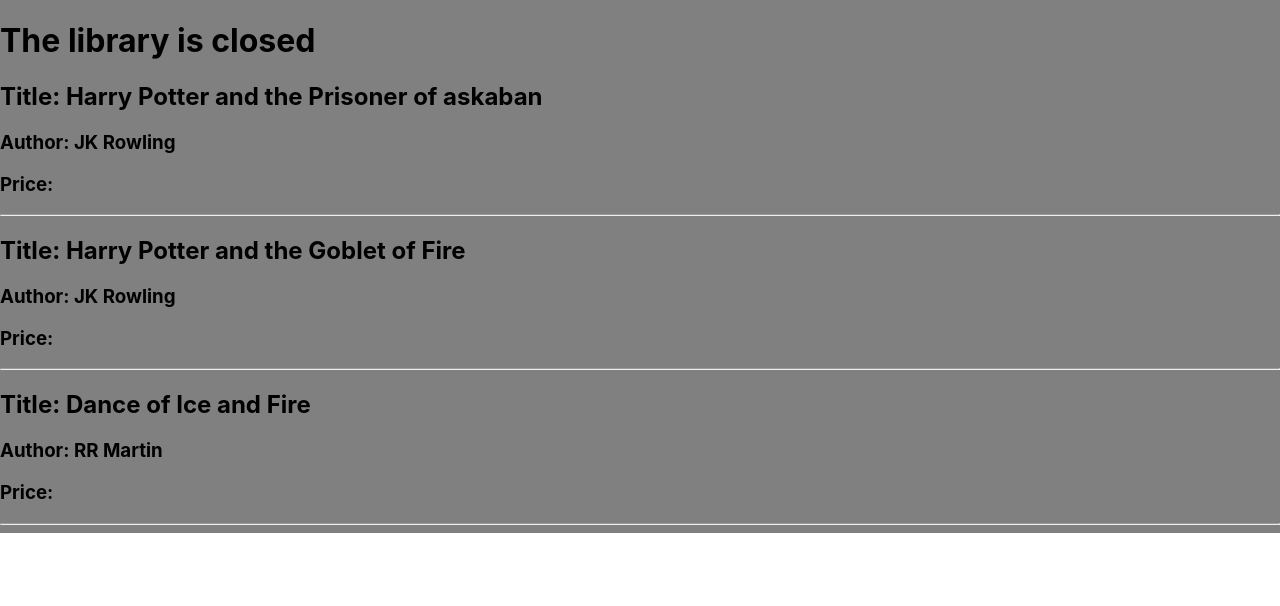
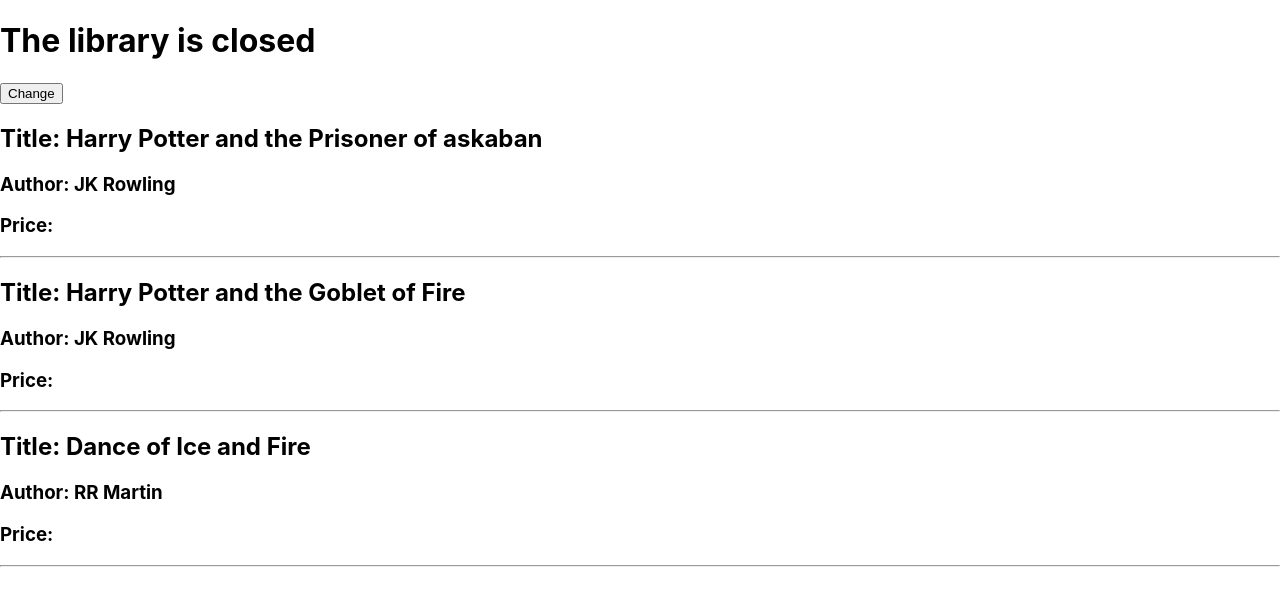
Before and after one commit to simmi9/react-is-fun, a React (Create React App) app: page / in a window 1280 px wide. Shown: the top 606 px of the page. Built offline with nearby package versions, Linux system fonts and the light colour scheme.

Commit message:
added callBack to setState

```diff
--- a/src/index.js
+++ b/src/index.js
@@ -111,7 +111,7 @@
 const styleLibrary={
 	display:'flex',
 	flexDirection:'column',
-	backgroundColor: 'gray'
+	backgroundColor: 'white'
 }
 const styleBook={
 	display:'flex',
@@ -152,12 +152,23 @@
 		this.state = {
 			open: false
 		}
+		this.toggleOpenClosed = this.toggleOpenClosed.bind(this)
 	}
+
+	toggleOpenClosed(){
+		//using CallBacks for setState as setState is asynchronous
+		this.setState(prevState => ({
+			open: !prevState.open
+		}))
+	}
+
 	render() {
 		const { bookList } = this.props
 		return (
 			<div>
 				<h1>The library is {this.state.open ? 'open' : 'closed'}</h1>
+				<button onClick={this.toggleOpenClosed}>Change</button>
+
 				{bookList.map(
 					(book, i) =>
 						<Book
@@ -166,6 +177,7 @@
 							author={book.author}
 							pages={book.pages}/>
 				)}
+
 			</div>
 		)
 	}
```
